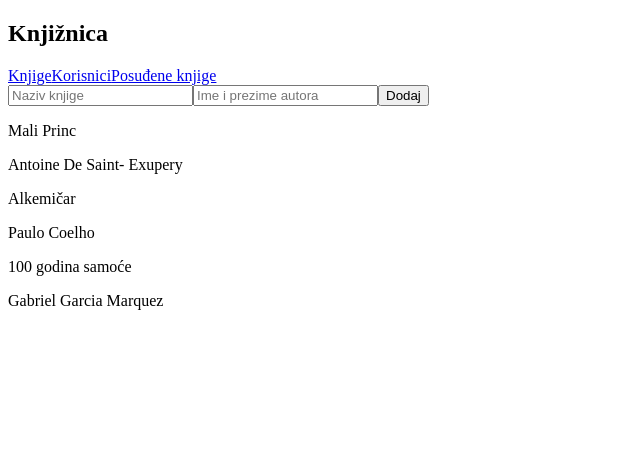
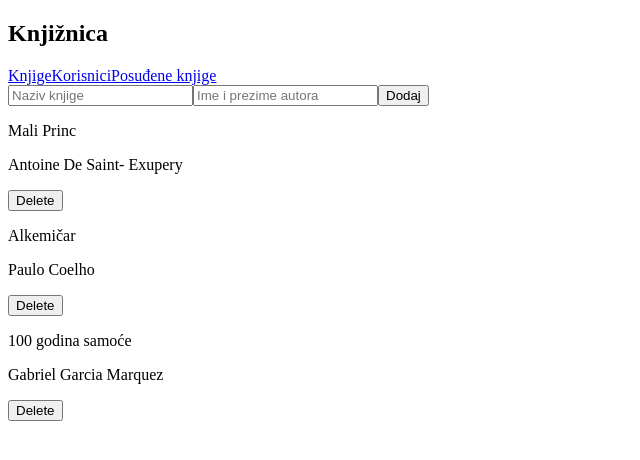
Before and after one commit to marko-krznar/React-Library, a React (Create React App) app: page /knjige in a window 1280 px wide. Shown: the top 460 px of the page, without its empty margins (0-640 px from the left). Built offline with nearby package versions, Linux system fonts and the light colour scheme.

Commit message:
Added function which deletes book

```diff
--- a/src/components/BookItem.js
+++ /dev/null
@@ -1,10 +0,0 @@
-import React from "react";
-
-export default function BookItem({ book }) {
-  return (
-    <div className="block--book-item">
-      <p>{book.name}</p>
-      <p>{book.author}</p>
-    </div>
-  );
-}
--- /dev/null
+++ b/src/components/BookItem/BookItem.js
@@ -0,0 +1,21 @@
+import React, { useState, useContext } from "react";
+import { BooksContext } from "../../data/BooksContext";
+
+export default function BookItem({ book }) {
+  const [books, setBooks] = useContext(BooksContext);
+
+  const deleteBook = (e) => {
+    const existBook = books.find((x) => x.name === book.name);
+    if (existBook) {
+      setBooks(books.filter((x) => x.name !== book.name));
+    }
+  };
+
+  return (
+    <div className="block--book-item">
+      <p>{book.name}</p>
+      <p>{book.author}</p>
+      <button onClick={deleteBook}>Delete</button>
+    </div>
+  );
+}
--- a/src/containers/BooksPage/BooksPage.js
+++ b/src/containers/BooksPage/BooksPage.js
@@ -1,5 +1,5 @@
 import React, { useState, useContext } from "react";
-import BookItem from "../../components/BookItem";
+import BookItem from "../../components/BookItem/BookItem";
 import { BooksContext } from "../../data/BooksContext";
 
 export default function BooksPage() {
```
